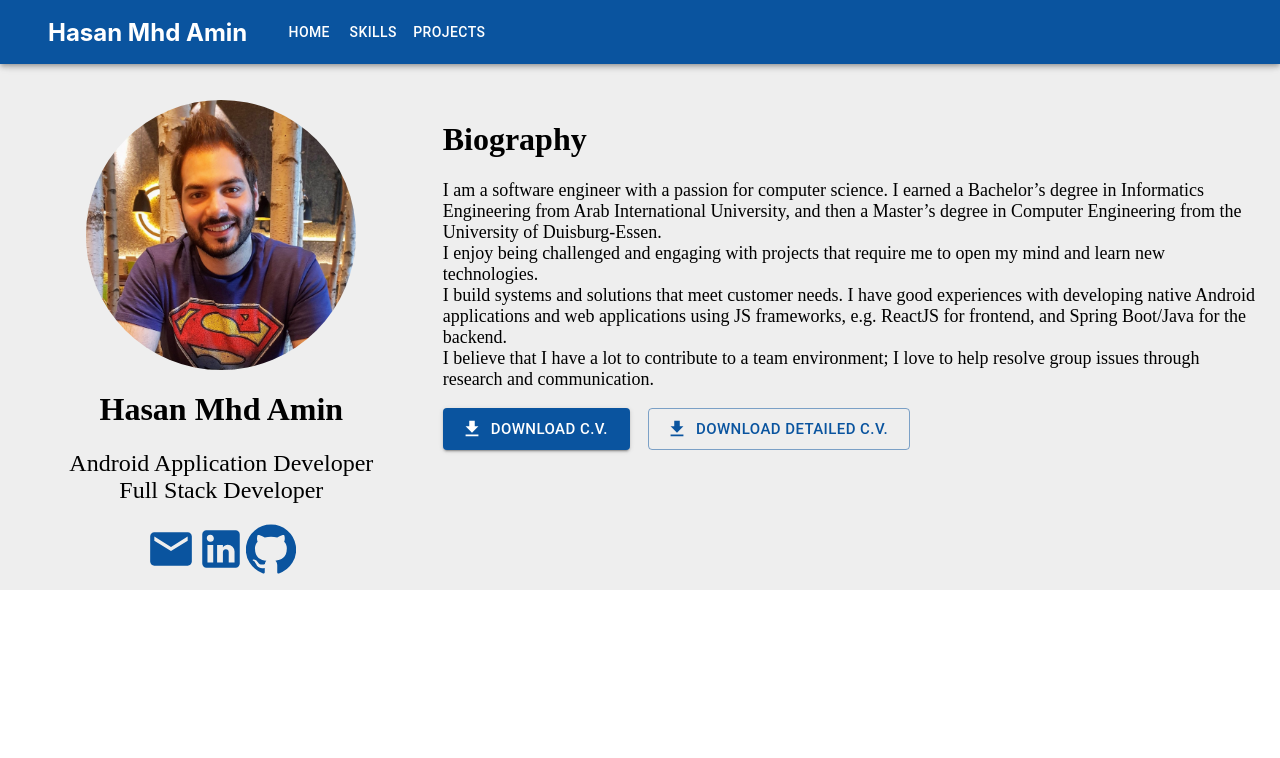
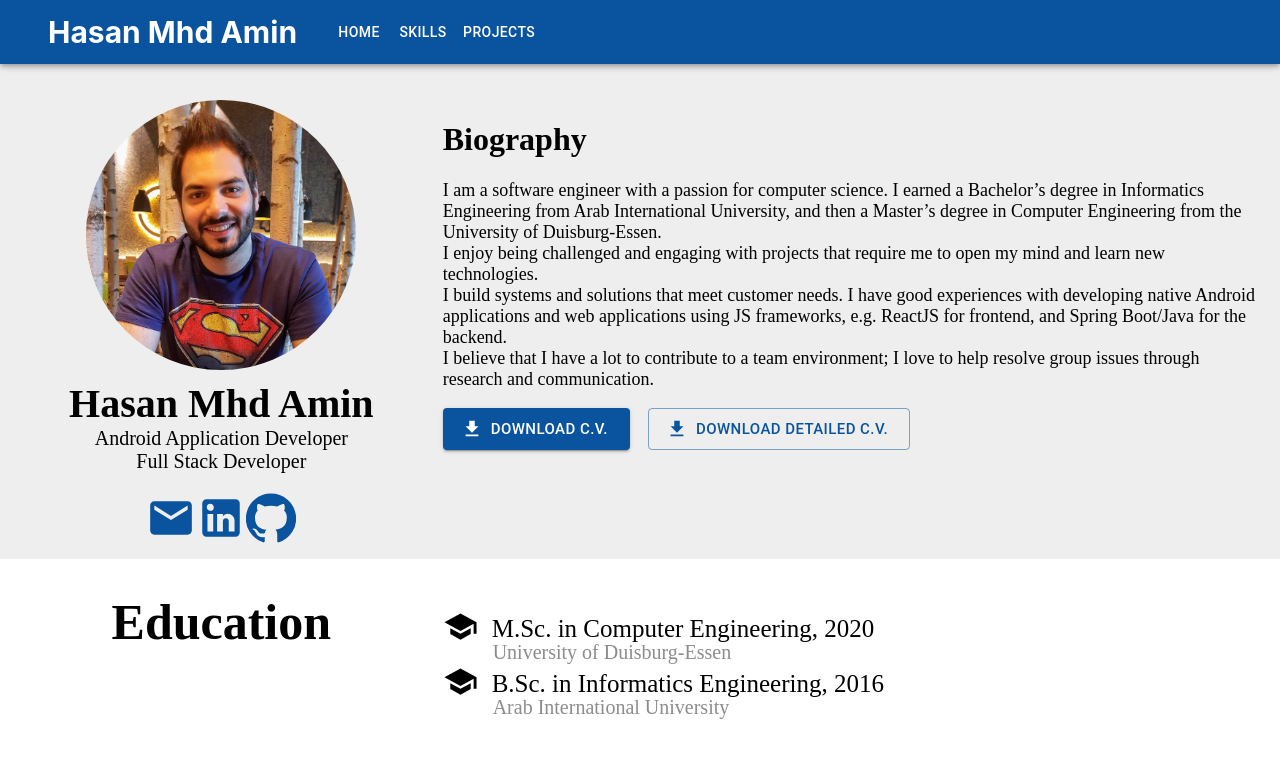
Before and after one commit to HasanMhdAmin/HasanMhdAmin.github.io, a React (Create React App) app: page / in a window 1280 px wide. Shown: the top 758 px of the page. Built offline with nearby package versions, Linux system fonts and the light colour scheme; a web font is replaced by a local one.

Commit message:
Add Education section

```diff
--- a/src/pages/mainPage/Home.js
+++ b/src/pages/mainPage/Home.js
@@ -1,11 +1,16 @@
 import React from 'react';
 import '../../App.css';
 import Biography from "./sections/Biography";
+import Education from "./sections/Education";
 
 
 function Home() {
     return (
-        <Biography/>
+        <div>
+            <Biography/>
+            <Education/>
+        </div>
+
     );
 }
 
--- a/src/pages/mainPage/sections/Biography.js
+++ b/src/pages/mainPage/sections/Biography.js
@@ -16,7 +16,7 @@ function Biography() {
     const styles = {
         name: {
             fontWeight: "bold",
-            fontSize: 24,
+            fontSize: 30,
         },
         topMenu: {
             marginLeft: 30
@@ -34,6 +34,14 @@ function Biography() {
         profileSection: {
             marginLeft: "auto",
             marginRight: "auto",
+        },
+        profileName: {
+            fontSize: 40,
+            marginTop: 10
+        },
+        profileExperience: {
+            fontSize: 20,
+            marginBottom: 20
         },
         biography: {
             fontSize: 18
@@ -86,9 +94,9 @@ function Biography() {
                                             src={process.env.PUBLIC_URL + "/images/hasan.jpg"}
                                             style={styles.userAvatar}/>
 
-                                    <h1 className={"fontStyle"}>Hasan Mhd Amin</h1>
-                                    <h2 className={"fontStyle subheading"}>Android Application Developer <br/>
-                                        Full Stack Developer</h2>
+                                    <div className={"fontStyle heading"} style={styles.profileName}>Hasan Mhd Amin</div>
+                                    <div className={"fontStyle subheading"} style={styles.profileExperience}>Android Application Developer <br/>
+                                        Full Stack Developer</div>
                                     <EmailIcon color="primary" style={{fontSize: 50}}/>
                                     <LinkedInIcon color="primary" style={{fontSize: 50}}/>
                                     <GitHubIcon color="primary" style={{fontSize: 50}}/>
--- /dev/null
+++ b/src/pages/mainPage/sections/Education.js
@@ -0,0 +1,102 @@
+import React from 'react';
+import '../../../App.css';
+import Container from "@material-ui/core/Container";
+import Grid from "@material-ui/core/Grid";
+import SchoolIcon from '@material-ui/icons/School';
+
+function Education() {
+    const styles = {
+        name: {
+            fontWeight: "bold",
+            fontSize: 24,
+        },
+        topMenu: {
+            marginLeft: 30
+        },
+        cvHeader: {
+            // marginTop: 100,
+            paddingTop: 100,
+            backgroundColor: "#eeeeee"
+        },
+        userAvatar: {
+            margin: "auto",
+            width: 270,
+            height: 270,
+        },
+        titleSection: {
+            marginLeft: "auto",
+            marginRight: "auto",
+            fontSize: 25
+        },
+        contentSection: {
+            marginTop: 50
+        },
+        description: {
+            fontSize: 18
+        },
+        detailedCV: {
+            marginLeft: 18
+        },
+        paper: {
+            textAlign: 'center',
+            whiteSpace: 'nowrap',
+        },
+        uni: {
+            fontSize: 25,
+            marginLeft: 10,
+            lineHeight: 0,
+        },
+        uniSub: {
+            fontSize: 20,
+            marginLeft: 50,
+            color: "#8c8c8c",
+            textDecoration: "none",
+        },
+        uniIcon: {
+            marginBottom: -7
+        }
+
+    };
+
+    return (
+        <div>
+            <Container maxWidth="lg">
+                <Grid container spacing={3}>
+                    <Grid item lg={4}>
+
+                        <div className={"fontStyle"}
+                             style={Object.assign(styles.titleSection, styles.paper)}>
+
+                            <h1>Education</h1>
+
+                        </div>
+                    </Grid>
+                    <Grid item xs={8}>
+                        <div className={"fontStyle"} style={styles.contentSection}>
+
+                            <div>
+                                <SchoolIcon fontSize="large" style={styles.uniIcon}/> <span style={styles.uni}> M.Sc. in Computer Engineering, 2020</span>
+                                <br/>
+                                <a style={styles.uniSub} href={"https://www.uni-due.de/"} target={"blank"}>
+                                    University of Duisburg-Essen
+                                </a>
+
+                            </div>
+                            <div>
+                                <SchoolIcon fontSize="large" style={styles.uniIcon}/> <span style={styles.uni}> B.Sc. in Informatics Engineering, 2016</span>
+                                <br/>
+                                <a style={styles.uniSub} href={"https://www.aiu.edu.sy/"} target={"blank"}>
+                                    Arab International University
+                                </a>
+                            </div>
+                        </div>
+
+                    </Grid>
+                </Grid>
+            </Container>
+        </div>
+
+    );
+}
+
+export default Education;
```
